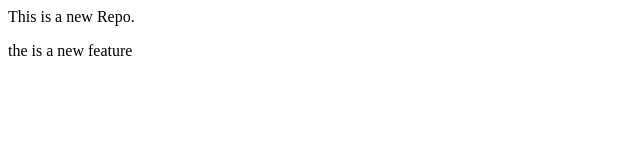
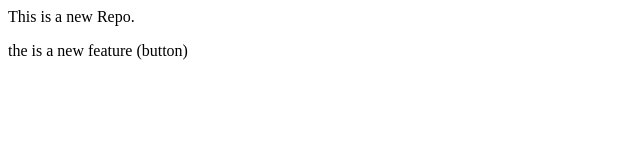
Before and after one commit to Parvez-Mondol/localrepo, a plain HTML site: page index.html in a window 1280 px wide. Shown: the full height of the page, 0-640 px from the left. Drawn offline with Linux system fonts and the light colour scheme.

```diff
--- a/index.html
+++ b/index.html
@@ -1,2 +1,2 @@
 <p>This is a new Repo.</p>
-<p>the is a new feature</p>
+<p>the is a new feature (button)</p>
```
